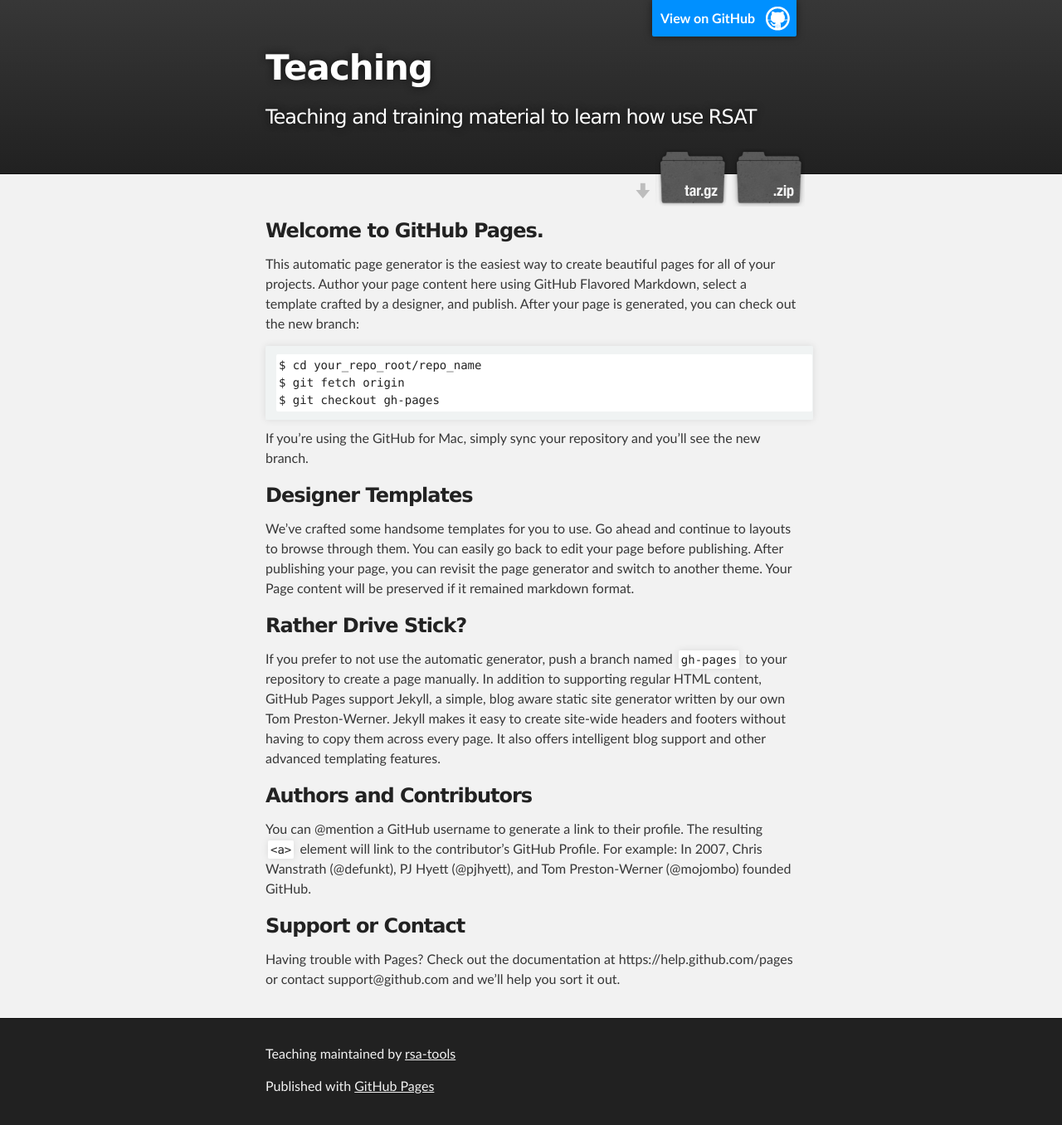
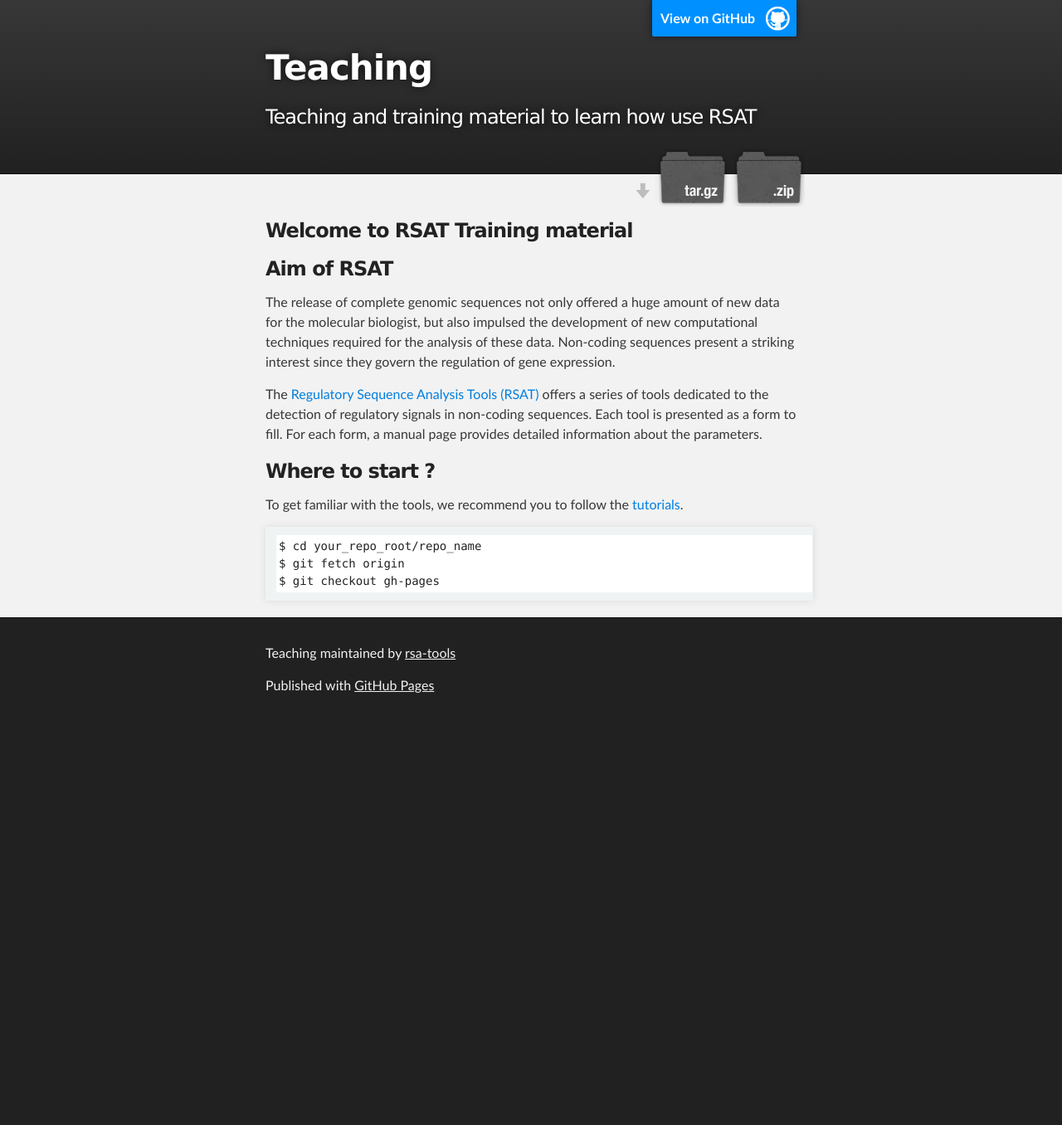
Before and after one commit to rsa-tools/teaching, a Jekyll site: the page built from index.md, in a window 1280 px wide. Shown: the whole page at 83% size. Built offline with Jekyll 4.4.1, drawn with Linux system fonts in a browser that asks for light colours; Markdown is read by kramdown in place of the engine named in the settings; after the commit the page ends 900 px from its top, so only the background shows below that.

Commit message:
start the main page

````diff
--- a/index.md
+++ b/index.md
@@ -2,25 +2,29 @@
 layout: index
 ---
 
-### Welcome to GitHub Pages.
-This automatic page generator is the easiest way to create beautiful pages for all of your projects. Author your page content here using GitHub Flavored Markdown, select a template crafted by a designer, and publish. After your page is generated, you can check out the new branch:
+### Welcome to RSAT Training material
+
+### Aim of RSAT
+The release of complete genomic sequences not only offered a huge
+amount of new data for the molecular biologist, but also impulsed the
+development of new computational techniques required for the analysis
+of these data.
+Non-coding sequences present a striking interest since they govern the regulation of gene
+expression.
+
+The [Regulatory Sequence Analysis Tools (RSAT)](http://rsat.eu) offers a series of tools dedicated to the detection of
+regulatory signals in non-coding sequences. Each tool is presented as a form to fill. For each form, a manual page
+provides detailed information about the parameters.
+
+
+### Where to start ?
+To get familiar
+with the tools, we recommend you to follow the <B><A
+HREF="tutorials/tutorials.html">tutorials</A></B>.
+
 
 ```
 $ cd your_repo_root/repo_name
 $ git fetch origin
 $ git checkout gh-pages
 ```
-
-If you're using the GitHub for Mac, simply sync your repository and you'll see the new branch.
-
-### Designer Templates
-We've crafted some handsome templates for you to use. Go ahead and continue to layouts to browse through them. You can easily go back to edit your page before publishing. After publishing your page, you can revisit the page generator and switch to another theme. Your Page content will be preserved if it remained markdown format.
-
-### Rather Drive Stick?
-If you prefer to not use the automatic generator, push a branch named `gh-pages` to your repository to create a page manually. In addition to supporting regular HTML content, GitHub Pages support Jekyll, a simple, blog aware static site generator written by our own Tom Preston-Werner. Jekyll makes it easy to create site-wide headers and footers without having to copy them across every page. It also offers intelligent blog support and other advanced templating features.
-
-### Authors and Contributors
-You can @mention a GitHub username to generate a link to their profile. The resulting `<a>` element will link to the contributor's GitHub Profile. For example: In 2007, Chris Wanstrath (@defunkt), PJ Hyett (@pjhyett), and Tom Preston-Werner (@mojombo) founded GitHub.
-
-### Support or Contact
-Having trouble with Pages? Check out the documentation at https://help.github.com/pages or contact support@github.com and we’ll help you sort it out.
````
